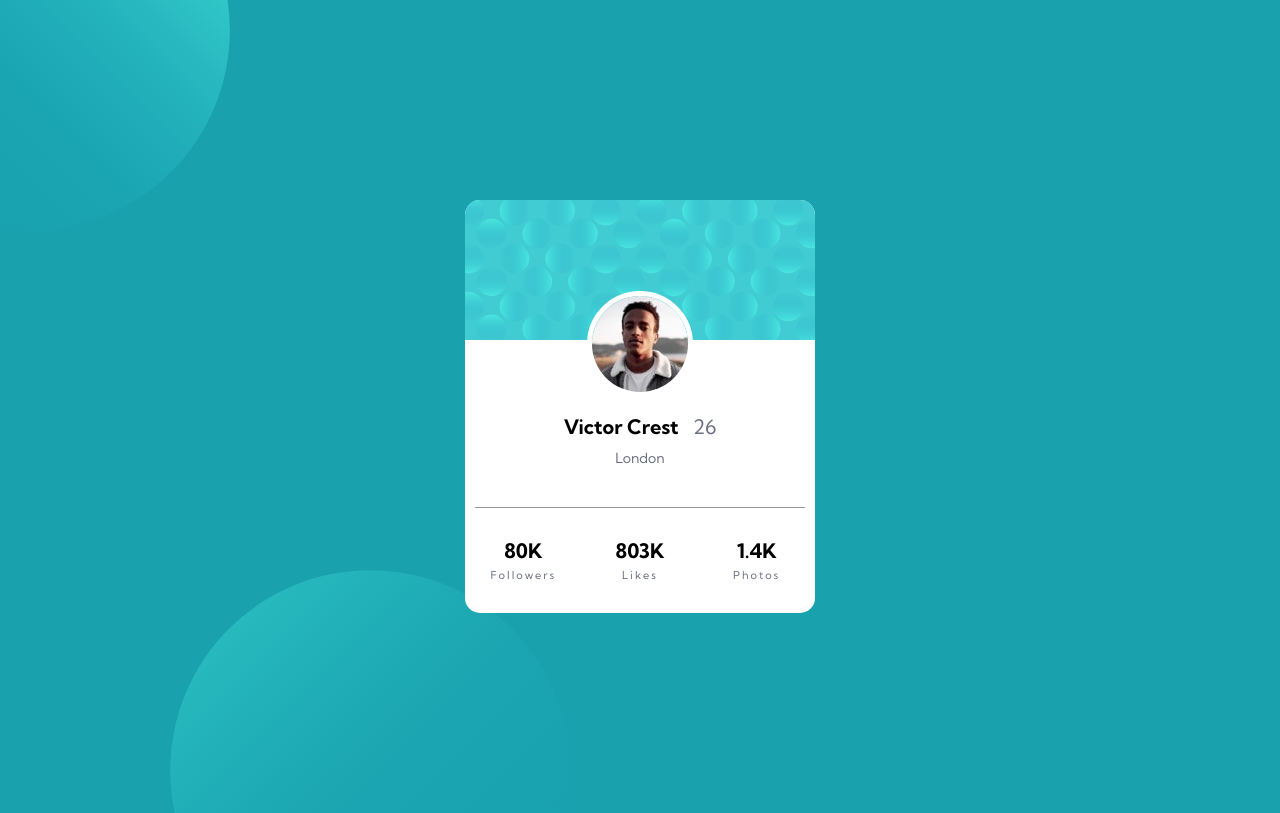
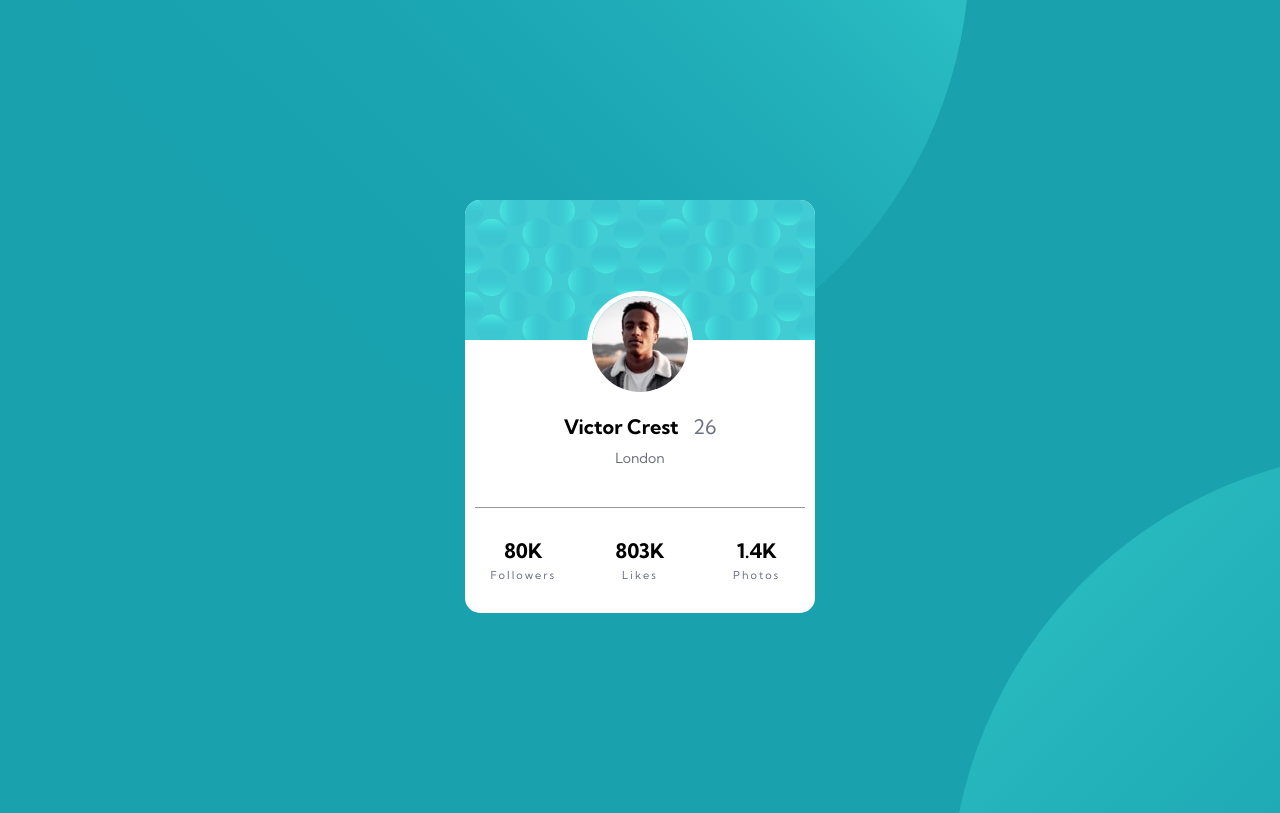
Before and after one commit to FelipeL12/Profile-card, a plain HTML site: page index.html in a window 1280 px wide. Drawn offline with Linux system fonts and the light colour scheme.

Commit message:
the "index.html" css code for desktops has been added

```diff
--- a/css/style.css
+++ b/css/style.css
@@ -147,4 +147,17 @@ body {
 
 
 /* MEDIA QUERIES */
-@media (min-width:1000px) {}
+@media (min-width:1000px) {
+
+ /* GENERALS */
+    body {
+        background-position: 7rem -50rem;
+        background-size: 90rem;
+    }
+
+    /* CONTAINERS */
+    .container {
+        background-position: 95rem 45rem;
+        background-size: 90rem;
+    }
+}
```
